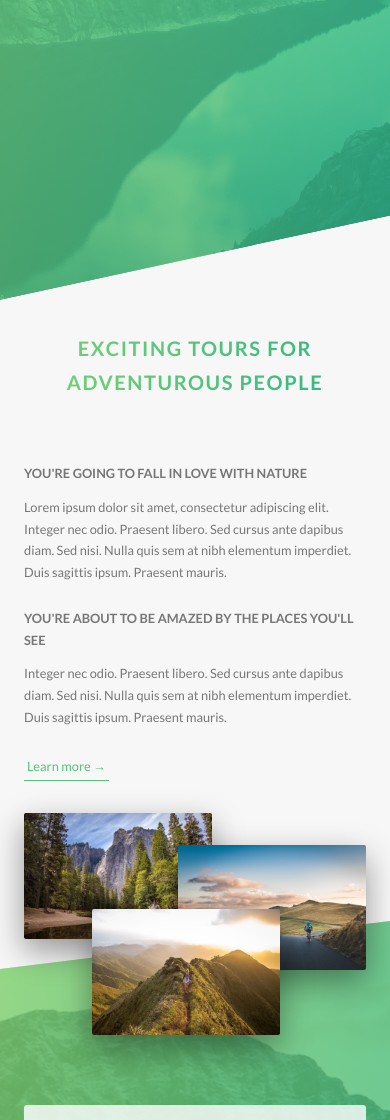
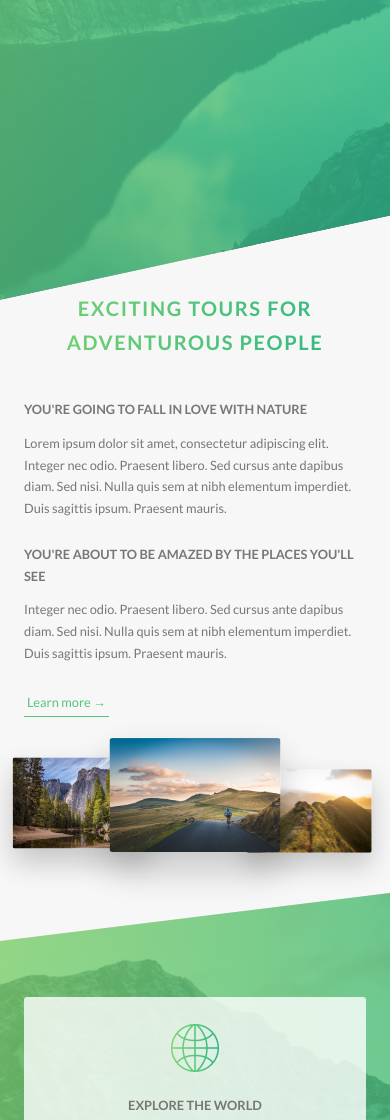
Before and after one commit to kn55/Natours, a website: page index.html in a window 390 px wide. Shown: the part 502-1622 px from the top of the page. Drawn offline with Linux system fonts and the light colour scheme.

Commit message:
continued media queries

```diff
--- a/sass/base/_utilities.scss
+++ b/sass/base/_utilities.scss
@@ -1,8 +1,23 @@
 .u-center-text {text-align: center !important;}
 
 .u-margin-bottom-small {margin-bottom: 1.5rem !important;}
-.u-margin-bottom-medium {margin-bottom: 3rem !important;}
-.u-margin-bottom-big {margin-bottom: 8rem !important;}
+
+.u-margin-bottom-medium {
+    margin-bottom: 3rem !important;
+
+    @include respond(tab-port) {
+        margin-bottom: 3rem !important;
+    }
+}
+
+.u-margin-bottom-big {
+    margin-bottom: 8rem !important;
+
+    @include respond(tab-port) {
+        margin-bottom: 5rem !important;
+    }
+}
 
 .u-margin-top-big {margin-top: 8rem !important;}
+
 .u-margin-top-huge {margin-top: 10rem !important;}
--- a/sass/components/_card.scss
+++ b/sass/components/_card.scss
@@ -153,4 +153,63 @@
         font-size: 6rem;
         font-weight: 100;
     }
+
+
+
+
+
+
+
+
+
+
+
+
+
+
+
+    @include respond(tab-port) {
+        height: auto;
+        border-radius: 3px;
+        background-color: $color-white;
+        //box-shadow: 0 1.5rem 4rem rgba($color-black, .15);
+
+        &__side {
+            height: auto;
+            position: relative;
+            box-shadow: none;
+
+            &--back {
+                transform: rotateY(0);
+                clip-path: polygon(0 15%, 100% 0, 100% 100%, 0 100%);
+            }
+        }
+
+        &:hover &__side--front {
+            transform: rotateY(0);
+        }
+
+        &__details {
+            padding: 1rem 3rem;
+
+        }
+
+        &__cta {
+            position: relative;
+            top: 0;
+            left: 0;
+            transform: translate(0);
+            width: 100%;
+            padding: 7rem 4rem 4rem 4rem;
+
+        }
+
+        &__price-box {
+            margin-bottom: 3rem;
+        }
+
+        &__price-value {
+            font-size: 4rem;
+        }
+    }
 }
--- a/sass/components/_composition.scss
+++ b/sass/components/_composition.scss
@@ -10,19 +10,44 @@
         transition: all .3s;
         outline-offset: 2rem;
 
+        @include respond(tab-port) {
+            float: left;
+            position: relative;
+            width: 33.333333%;
+            box-shadow: 0 1.5rem 3rem rgba($color-black, .2);
+        }
+
         &--p1 {
             left: 0;
             top: -2rem;
+
+            @include respond(tab-port) {
+                top: 0;
+                transform: scale(1.2);
+            }
         }
 
         &--p2 {
             right: 0;
             top: 2rem;
+
+            @include respond(tab-port) {
+                top: -1rem;
+                transform: scale(1.5);
+                z-index: 100;
+
+            }
         }
 
         &--p3 {
             left: 20%;
             top: 10rem;
+
+            @include respond(tab-port) {
+                top: 1rem;
+                left: 0;
+                transform: scale(1.1);
+            }
         }
 
         &:hover {
--- a/sass/components/_feature-box.scss
+++ b/sass/components/_feature-box.scss
@@ -7,6 +7,10 @@
     //box-shadow: 0 1.5rem 4rem rgba($color-black, .15);
     transition: transform .3s;
 
+    @include respond(tab-port) {
+        padding: 2rem;
+    }
+
     &__icon {
         font-size: 6rem;
         margin-bottom: .5rem;
@@ -14,6 +18,10 @@
         background-image: linear-gradient(to right, $color-primary-light, $color-primary-dark);
         -webkit-background-clip: text;
         color: transparent;
+
+        @include respond(tab-port) {
+            margin-bottom: 0;
+        }
     }
 
     &:hover {
--- a/sass/components/_story.scss
+++ b/sass/components/_story.scss
@@ -9,6 +9,16 @@
     font-size: $default-font-size;
     transform: skewX(-12deg);
 
+    @include respond(tab-port) {
+        width: 100%;
+        padding: 4rem;
+        padding-left: 7rem;
+    }
+
+    @include respond(phone) {
+        transform: skewX(0);
+    }
+
     &__shape {
         width: 15rem;
         height: 15rem;
@@ -19,6 +29,10 @@
         clip-path: circle(50% at 50% 50%);
         transform: translateX(-3rem) skewX(12.01deg);
         position: relative;
+
+        @include respond(phone) {
+            transform: translateX(-3rem) skewX(0);
+        }
     }
 
     &__img {
@@ -30,6 +44,10 @@
 
     &__text {
         transform: shewX(12deg);
+
+        @include respond(phone) {
+            transform: skewX(0);
+        }
     }
 
     &__caption {
--- a/sass/layout/_footer.scss
+++ b/sass/layout/_footer.scss
@@ -11,6 +11,10 @@
     &__logo-box {
         text-align: center;
         margin-bottom: 8rem;
+
+        @include respond(tab-port) {
+            margin-bottom: 6rem;
+        }
     }
 
     &__logo {
--- a/sass/pages/_home.scss
+++ b/sass/pages/_home.scss
@@ -2,6 +2,10 @@
     background-color: $color-grey-light-1;
     padding:  25rem 0;
     margin-top: -20vh;
+
+    @include respond(tab-port) {
+        padding: 20rem 0;
+    }
 }
 
 .section-features {
@@ -19,22 +23,37 @@
         transform: skewY(7deg);
     }
 
+    @include respond(tab-port) {
+        padding: 10rem 0;
+    }
 }
 
 .section-tours {
     background-color: $color-grey-light-1;
     padding:  25rem 0 15rem 0;
     margin-top: -10.5rem;
+
+    @include respond(tab-port) {
+        padding: 20rem 0 10rem 0;
+    }
 }
 
 .section-stories {
     position: relative;
     padding: 15rem 0;
+
+    @include respond(tab-port) {
+        padding: 10rem 0;
+    }
 }
 
 .section-book {
     padding: 15rem 0;
     background-image: linear-gradient(to right bottom, $color-primary-light, $color-primary-dark);
+
+    @include respond(tab-port) {
+        padding: 10rem 0;
+    }
 }
 
 .book {
```
Also changed, not shown: css/style.css.
